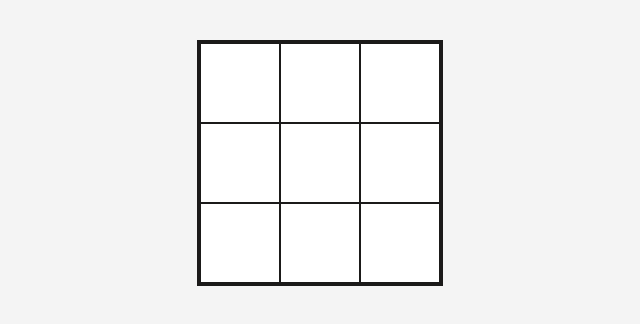
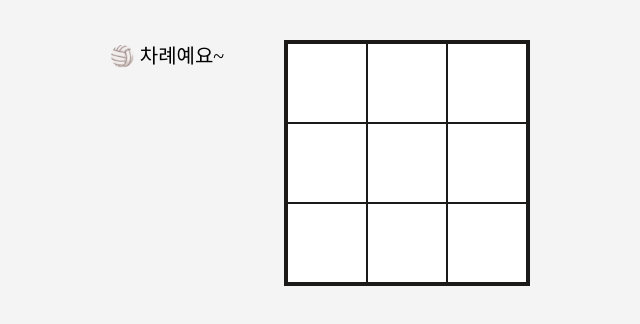
Before and after one commit to aekyung11/react-hw, a React (Vite) app in the folder tic-tac-toe/: page / in a window 1280 px wide. Shown: the top 324 px of the page, without its empty margins (320-960 px from the left). Built offline with nearby package versions, Linux system fonts and the light colour scheme.

Commit message:
feat: made status component

```diff
--- a/tic-tac-toe/src/App.tsx
+++ b/tic-tac-toe/src/App.tsx
@@ -1,11 +1,12 @@
 import styles from "@/App.module.css";
-import { Squares } from "./components/Squares/Squares";
+// import { Squares } from "./components/Squares/Squares";
+import Board from "./components/Board/Board";
 
-export default function Board() {
+export default function App() {
   return (
     <div className={styles.game}>
       {/* <div className="status">{status}</div> */}
-      <Squares />
+      <Board />
     </div>
   );
 }
--- /dev/null
+++ b/tic-tac-toe/src/components/Board/Board.tsx
@@ -0,0 +1,36 @@
+import styles from "@/App.module.css";
+import { Squares } from "@/components/Squares/Squares";
+import {
+  calculateWinner,
+  INITIAL_SQUARES,
+  PLAYER,
+  PLAYER_COUNT,
+} from "@/constants";
+import { useState } from "react";
+import Status from "@/components/Status/Status";
+
+export default function Board() {
+  const [squares, setSquares] = useState<(string | null)[]>(INITIAL_SQUARES);
+
+  const currentMove = squares.filter(Boolean).length;
+  const winnerInfo = calculateWinner(squares);
+  const isPlayerOneTurn = currentMove % PLAYER_COUNT === 0;
+  const currentPlayer = isPlayerOneTurn ? PLAYER.ONE : PLAYER.TWO;
+  const isDraw = !winnerInfo && squares.every(Boolean);
+
+  return (
+    <div className={styles.game}>
+      <Status
+        winner={winnerInfo?.winner}
+        currentPlayer={currentPlayer}
+        isDraw={isDraw}
+      />
+      <Squares
+        squares={squares}
+        setSquares={setSquares}
+        winnerInfo={winnerInfo}
+        currentPlayer={currentPlayer}
+      />
+    </div>
+  );
+}
--- a/tic-tac-toe/src/components/Squares/Squares.tsx
+++ b/tic-tac-toe/src/components/Squares/Squares.tsx
@@ -1,23 +1,24 @@
-import { useState } from "react";
 import styles from "@/components/Squares/Squares.module.css";
-import {
-  calculateWinner,
-  INITIAL_SQUARES,
-  PLAYER,
-  PLAYER_COUNT,
-  WINNERS_COLOR,
-} from "@/constants";
+import { WINNERS_COLOR } from "@/constants";
 import { Square } from "@/components/Square/Square";
 
-export function Squares() {
-  const [squares, setSquares] = useState(INITIAL_SQUARES);
+type SquaresProps = {
+  squares: (string | null)[];
+  setSquares: React.Dispatch<React.SetStateAction<(string | null)[]>>;
+  winnerInfo: {
+    winner: string;
+    line: number[];
+  } | null;
+  currentPlayer: string;
+};
 
-  const currentMove = squares.filter(Boolean).length;
-  const winnerInfo = calculateWinner(squares);
-  const isPlayerOneTurn = currentMove % PLAYER_COUNT === 0;
-  const currentPlayer = isPlayerOneTurn ? PLAYER.ONE : PLAYER.TWO;
-
-  function getHandleSquareClick(i: number) {
+export function Squares({
+  squares,
+  setSquares,
+  winnerInfo,
+  currentPlayer,
+}: SquaresProps) {
+  const getHandleSquareClick = (i: number) => {
     return () => {
       if (squares[i] || winnerInfo) {
         return;
@@ -28,7 +29,7 @@ export function Squares() {
         return nextSquares;
       });
     };
-  }
+  };
 
   return (
     <div className={styles.component}>
--- /dev/null
+++ b/tic-tac-toe/src/components/Status/Status.module.css
@@ -0,0 +1,3 @@
+.component {
+  font-size: 1.25rem;
+}
--- /dev/null
+++ b/tic-tac-toe/src/components/Status/Status.tsx
@@ -0,0 +1,19 @@
+import styles from "@/components/Status/Status.module.css";
+
+type StatusProps = {
+  winner: string | undefined;
+  currentPlayer: string;
+  isDraw: boolean;
+};
+
+export default function Status({ winner, currentPlayer, isDraw }: StatusProps) {
+  if (winner) {
+    return <h2 className={styles.component}>승자는 {winner}!</h2>;
+  }
+
+  if (isDraw) {
+    return <h2 className={styles.component}>비겼어요^_^</h2>;
+  }
+
+  return <h2 className={styles.component}>{currentPlayer} 차례예요~</h2>;
+}
--- a/tic-tac-toe/src/constants.ts
+++ b/tic-tac-toe/src/constants.ts
@@ -17,7 +17,7 @@ const WINNING_LINES = [
   [2, 4, 6],
 ];
 
-export function calculateWinner(squares: string | null[]) {
+export function calculateWinner(squares: (string | null)[]) {
   for (let i = 0; i < WINNING_LINES.length; i++) {
     const [a, b, c] = WINNING_LINES[i];
     if (squares[a] && squares[a] === squares[b] && squares[a] === squares[c]) {
```
Also changed, not shown: tic-tac-toe/src/components/Board/Board.module.css (added).
